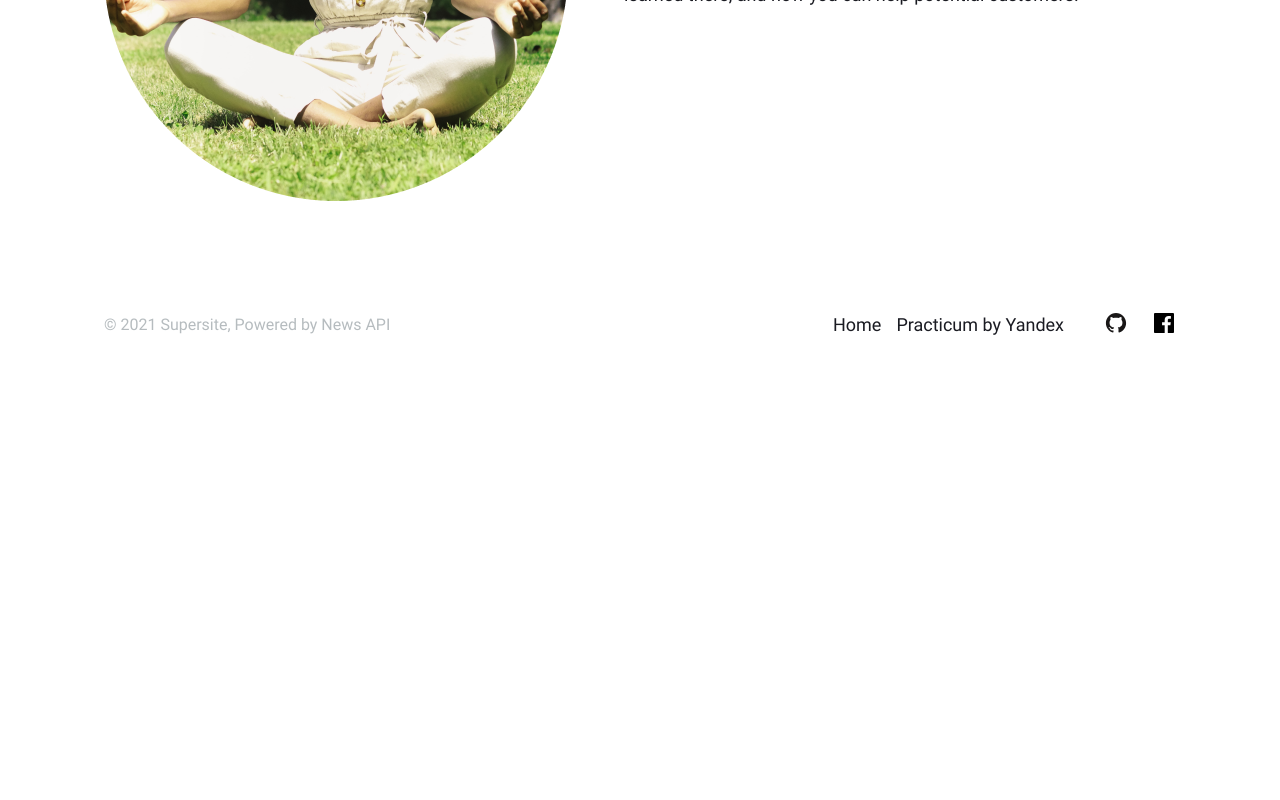
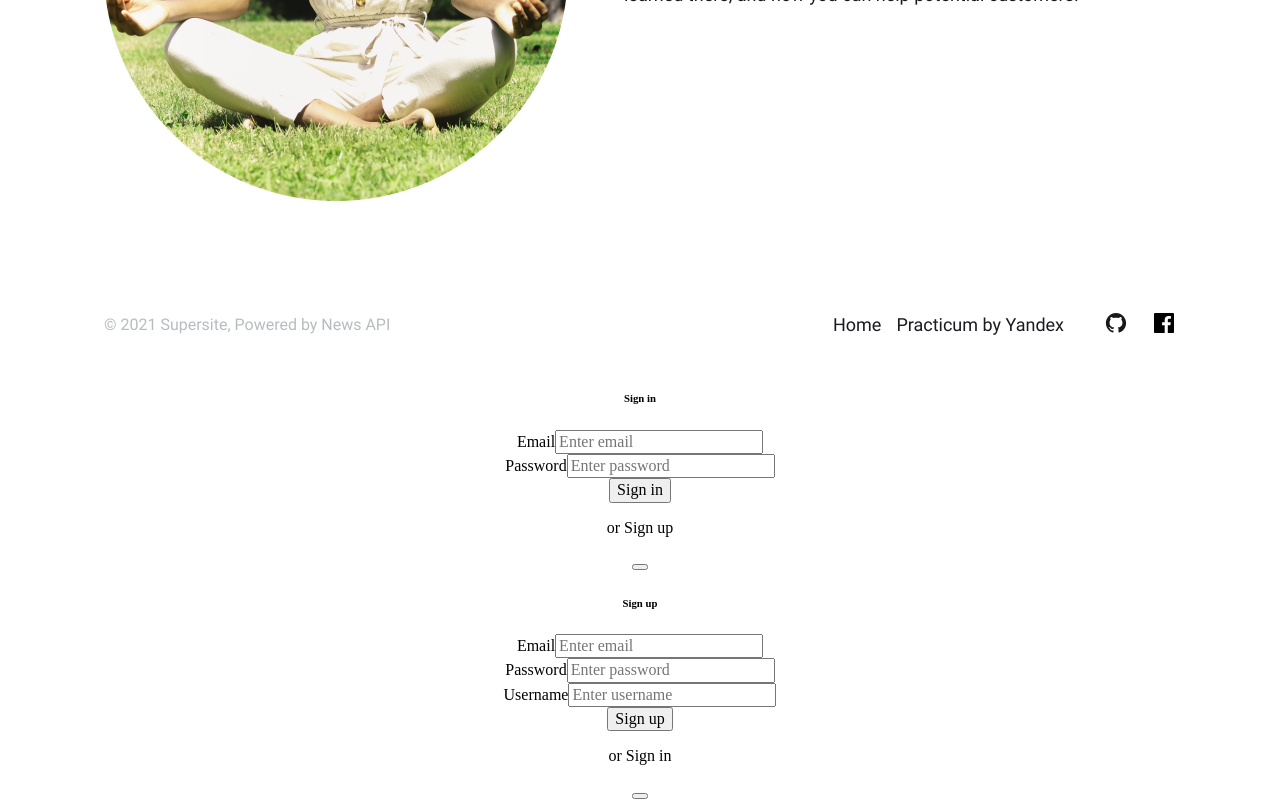
Before and after one commit to AhnafAhamed/news-explorer-frontend, a React (Create React App) app: page / in a window 1280 px wide. Shown: the part 2542-3342 px from the top of the page. Before the commit the page ends 2909 px from the top, so only its background shows below. Built offline with nearby package versions, Linux system fonts and the light colour scheme.

Commit message:
fix: restructure fom PopupWithForm component

```diff
--- a/src/components/App/App.js
+++ b/src/components/App/App.js
@@ -1,12 +1,23 @@
 import About from "../About/About";
 import Footer from "../Footer/Footer";
+import FormInput from "../FormInput/FormInput";
 import Hero from "../Hero/Hero";
 import Main from "../Main/Main";
+import PopupWithForm from "../PopupWithForm/PopupWithForm";
 import SavedNews from "../SavedNews/SavedNews";
 import SearchResults from "../SearchResults/SearchResults";
 import "./App.css";
 
 function App() {
+  function hello(e) {
+    e.preventDefault();
+    console.log("button clicked");
+  }
+  const initialValues = {
+    email: "",
+    password: "",
+    username: "",
+  };
   return (
     <div className="App">
       <Main>
@@ -16,6 +27,53 @@ function App() {
         <About />
         <Footer />
       </Main>
+      <PopupWithForm
+        title="Sign in"
+        buttonText="Sign in"
+        initialValues={initialValues}
+        redirectText="Sign up"
+        formSubmit={hello}
+      >
+        <FormInput
+          label="Email"
+          name="email"
+          type="email"
+          placeholder="Enter email"
+        />
+        <FormInput
+          label="Password"
+          name="password"
+          type="password"
+          placeholder="Enter password"
+        />
+      </PopupWithForm>
+
+      <PopupWithForm
+        title="Sign up"
+        buttonText="Sign up"
+        initialValues={initialValues}
+        redirectText="Sign in"
+        formSubmit={hello}
+      >
+        <FormInput
+          label="Email"
+          name="email"
+          type="email"
+          placeholder="Enter email"
+        />
+        <FormInput
+          label="Password"
+          name="password"
+          type="password"
+          placeholder="Enter password"
+        />
+        <FormInput
+          label="Username"
+          name="username"
+          type="text"
+          placeholder="Enter username"
+        />
+      </PopupWithForm>
     </div>
   );
 }
--- /dev/null
+++ b/src/components/FormInput/FormInput.js
@@ -0,0 +1,24 @@
+import { useContext } from "react";
+import { FormContext } from "../PopupWithForm/PopupWithForm";
+import "./FormInput.css";
+
+function FormInput({ label, type, name, placeholder }) {
+  const formContext = useContext(FormContext);
+  const { form, handleFormChange } = formContext;
+
+  return (
+    <div className="form-input">
+      <label className="form-input__label">{label}</label>
+      <input
+        type={type}
+        name={name}
+        value={form[name]}
+        placeholder={placeholder}
+        onChange={handleFormChange}
+        className="form-input__input"
+      />
+    </div>
+  );
+}
+
+export default FormInput;
--- a/src/components/PopupWithForm/PopupWithForm.js
+++ b/src/components/PopupWithForm/PopupWithForm.js
@@ -1,24 +1,38 @@
+import React, { useState } from "react";
 import "./PopupWithForm.css";
 import Popup from "../Popup/Popup";
 
+export const FormContext = React.createContext({
+  form: {},
+});
+
 function PopupWithForm({
   title,
-  label,
-  inputType,
-  inputPlaceholder,
   buttonText,
   redirectText,
+  initialValues,
+  children,
+  formSubmit,
 }) {
+  const [form, setForm] = useState(initialValues);
+
+  const handleFormChange = (event) => {
+    const { name, value } = event.target;
+
+    setForm({ ...form, [name]: value });
+  };
   return (
-    <Popup>
+    <Popup onSubmit={formSubmit}>
       <h6 className="popup-with-form__title">{title}</h6>
-      <label className="popup-with-form__label">{label}</label>
-      <input
-        type={inputType}
-        placeholder={inputPlaceholder}
-        className="popup-with-form__input"
-      />
-      <button className="popup-with-form__submit-button">{buttonText}</button>
+      <form action="POST" className="popup-with-form__form">
+        <FormContext.Provider value={{ form, handleFormChange }}>
+          {children}
+        </FormContext.Provider>
+        <button type="submit" className="popup-with-form__submit-button">
+          {buttonText}
+        </button>
+      </form>
+
       <p className="popup-with-form__redirect">or {redirectText}</p>
     </Popup>
   );
```
Also changed, not shown: src/components/FormInput/FormInput.css (added).
